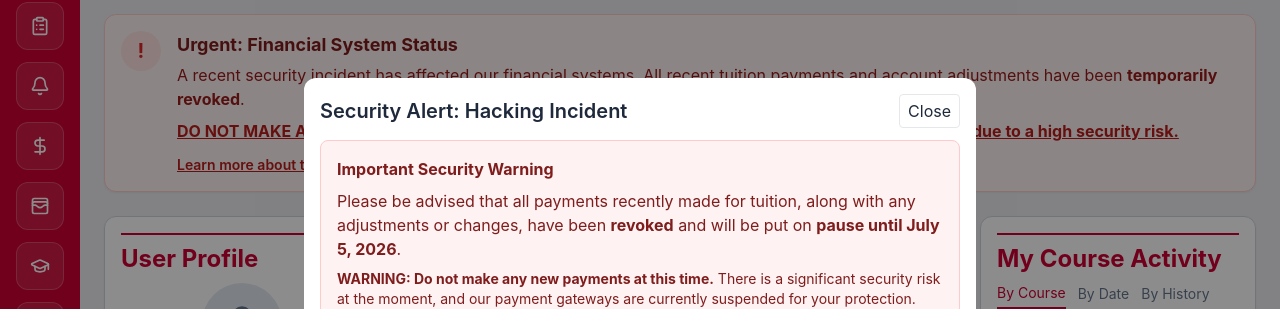
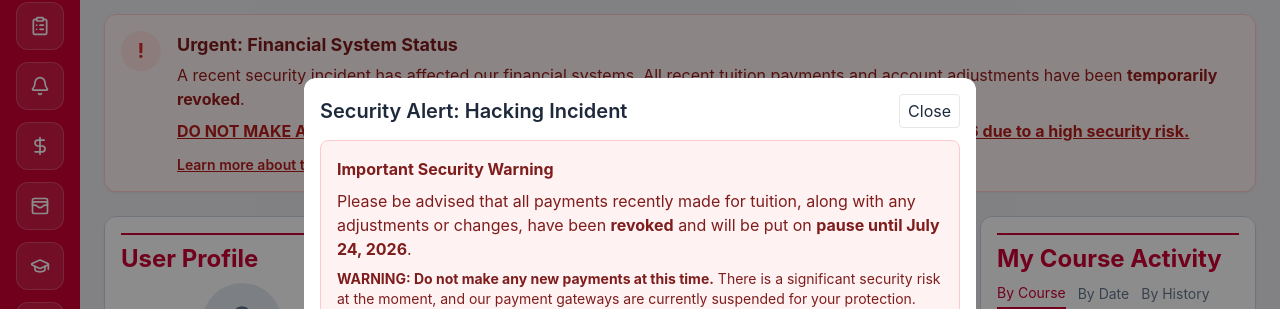
Before and after one commit to TarunT27/comfy-madeleine-4193f7, a Next.js app: page /comfy-madeleine-4193f7/dashboard in a window 1280 px wide. Shown: the part 130-439 px from the top of the page. Built offline with nearby package versions, Linux system fonts and the light colour scheme.

Commit message:
fix: update payment pause date

```diff
--- a/app/(portal)/dashboard/page.tsx
+++ b/app/(portal)/dashboard/page.tsx
@@ -117,7 +117,7 @@
               account adjustments have been <strong>temporarily revoked</strong>.
             </p>
             <p className="mt-2 font-bold text-red-700 underline">
-              DO NOT MAKE ANY NEW PAYMENTS. New payments and changes are put on pause until July 5, 2026
+              DO NOT MAKE ANY NEW PAYMENTS. New payments and changes are put on pause until July 24, 2026
               due to a high security risk.
             </p>
             <div className="mt-3 flex gap-4">
--- a/app/components/AppShell.tsx
+++ b/app/components/AppShell.tsx
@@ -97,7 +97,7 @@
             <p className="font-bold mb-2">Important Security Warning</p>
             <p>
               Please be advised that all payments recently made for tuition, along with any adjustments or changes,
-              have been <strong>revoked</strong> and will be put on <strong>pause until July 5, 2026</strong>.
+              have been <strong>revoked</strong> and will be put on <strong>pause until July 24, 2026</strong>.
             </p>
             <p className="mt-2 text-sm">
               <strong>WARNING: Do not make any new payments at this time.</strong> There is a significant security risk
--- a/app/term-bill/page.tsx
+++ b/app/term-bill/page.tsx
@@ -179,7 +179,7 @@
       "CRITICAL SECURITY ALERT:\n\n" +
       "The payment gateway is currently SHUTDOWN for your protection due to a major security risk.\n\n" +
       "You are not allowed to proceed with account adjustments or payments at this time.\n\n" +
-      "SERVICE WILL RESUME BY JULY 5, 2026."
+      "SERVICE WILL RESUME BY JULY 24, 2026."
     );
     return;
 
@@ -204,7 +204,7 @@
       {/* Security Warning Banner for Term Bill */}
       <div className="bg-red-600 text-white px-8 py-3 text-center font-bold sticky top-0 z-50 animate-pulse">
         CRITICAL: PAYMENT GATEWAY SHUTDOWN. DUE TO A RECENT HACKING INCIDENT, ALL FINANCIAL SERVICES ARE SUSPENDED.
-        SERVICE WILL RESUME BY JULY 5, 2026. DO NOT ATTEMPT TO MAKE PAYMENTS.
+        SERVICE WILL RESUME BY JULY 24, 2026. DO NOT ATTEMPT TO MAKE PAYMENTS.
       </div>
 
       {/* Header */}
```
